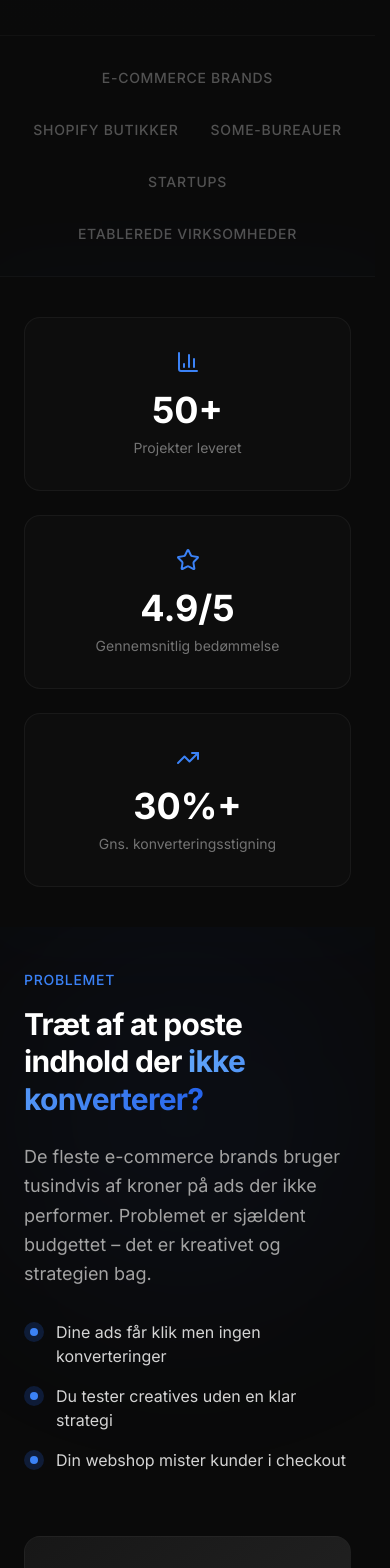
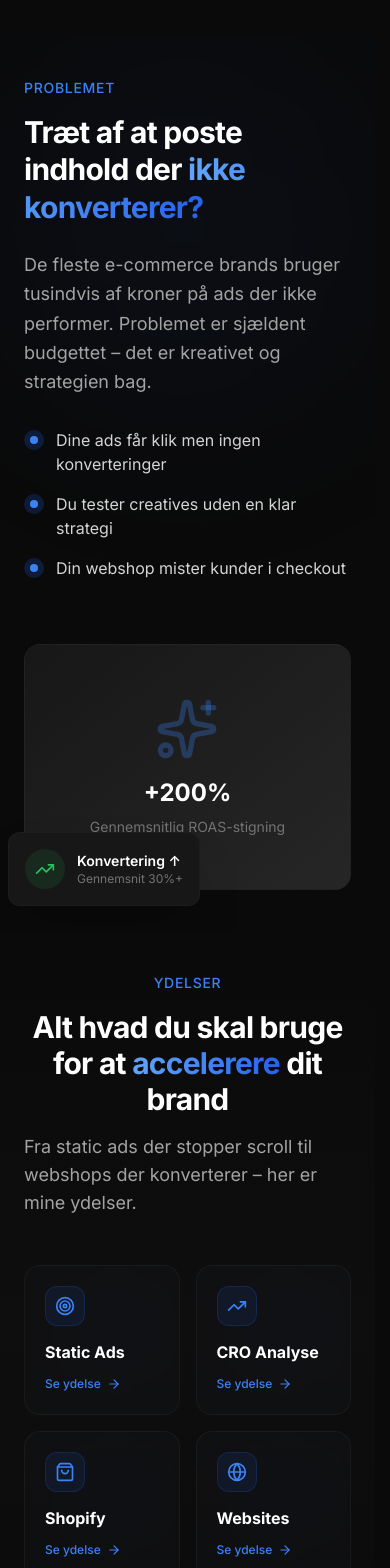
Before and after one commit to Frederikhs11061/konvertio-nextjs, a Next.js app: page / in a window 390 px wide. Shown: the part 1060-2628 px from the top of the page. Built offline with nearby package versions, Linux system fonts and the light colour scheme.

Commit message:
Remove trust bar & stats sections; make services and testimonials 2-column on mobile

```diff
--- a/app/page.tsx
+++ b/app/page.tsx
@@ -1,6 +1,6 @@
 import Link from 'next/link'
 import Image from 'next/image'
-import { ArrowRight, Target, TrendingUp, ShoppingBag, Globe, Check, Zap, Play, Star, BarChart3, Sparkles } from 'lucide-react'
+import { ArrowRight, Target, TrendingUp, ShoppingBag, Globe, Check, Zap, Play, Sparkles } from 'lucide-react'
 import type { Metadata } from 'next'
 import Testimonials from '@/components/Testimonials'
 import AnimateSection from '@/components/AnimateSection'
@@ -21,16 +21,6 @@ const badges = [
   { icon: Target, label: 'Static Ads Ekspert' },
   { icon: TrendingUp, label: 'CRO & Konvertering' },
   { icon: ShoppingBag, label: 'Shopify Specialist' },
-]
-
-const statsData = [
-  { value: '50+', label: 'Projekter leveret', icon: BarChart3 },
-  { value: '4.9/5', label: 'Gennemsnitlig bedømmelse', icon: Star },
-  { value: '30%+', label: 'Gns. konverteringsstigning', icon: TrendingUp },
-]
-
-const trustLogos = [
-  'E-commerce brands', 'Shopify butikker', 'SoMe-bureauer', 'Startups', 'Etablerede virksomheder',
 ]
 
 export default function HomePage() {
@@ -94,37 +84,6 @@ export default function HomePage() {
               ))}
             </div>
           </AnimateSection>
-        </div>
-      </section>
-
-      {/* Trust bar */}
-      <section className="py-8 px-6 border-y border-neutral-800/30 overflow-hidden">
-        <div className="max-w-7xl mx-auto">
-          <div className="flex items-center justify-center gap-8 md:gap-16 flex-wrap">
-            {trustLogos.map((name) => (
-              <span key={name} className="text-sm text-neutral-600 font-medium uppercase tracking-wider whitespace-nowrap">
-                {name}
-              </span>
-            ))}
-          </div>
-        </div>
-      </section>
-
-      {/* Stats */}
-      <section className="py-10 md:py-16 px-6 relative">
-        <div className="absolute inset-0 glow-brand pointer-events-none opacity-30" />
-        <div className="relative max-w-7xl mx-auto">
-          <div className="grid grid-cols-1 sm:grid-cols-3 gap-6">
-            {statsData.map((stat, i) => (
-              <AnimateSection key={stat.label} delay={i * 100} animation="scale">
-                <div className="text-center p-8 rounded-2xl bg-neutral-900/30 border border-neutral-800/50 card-hover">
-                  <stat.icon className="w-6 h-6 text-brand-500 mx-auto mb-4" />
-                  <p className="text-4xl sm:text-5xl font-bold text-white mb-2">{stat.value}</p>
-                  <p className="text-sm text-neutral-500">{stat.label}</p>
-                </div>
-              </AnimateSection>
-            ))}
-          </div>
         </div>
       </section>
 
@@ -204,25 +163,25 @@ export default function HomePage() {
             </p>
           </AnimateSection>
 
-          <div className="grid md:grid-cols-2 gap-6 mb-12">
+          <div className="grid grid-cols-2 gap-4 md:gap-6 mb-12">
             {services.map((service, i) => {
               const Icon = iconMap[service.icon] || Target
               return (
                 <AnimateSection key={service.slug} delay={i * 100} animation="scale">
                   <Link
                     href={`/ydelser/${service.slug}`}
-                    className="group flex flex-col p-8 rounded-2xl bg-neutral-900/30 border border-neutral-800/50 card-hover h-full relative overflow-hidden"
+                    className="group flex flex-col p-5 md:p-8 rounded-2xl bg-neutral-900/30 border border-neutral-800/50 card-hover h-full relative overflow-hidden"
                   >
                     <div className="absolute top-0 right-0 w-32 h-32 bg-brand-600/5 rounded-full blur-[60px] pointer-events-none group-hover:bg-brand-600/10 transition-all duration-700" />
                     <div className="relative">
-                      <div className="w-12 h-12 rounded-xl bg-brand-600/10 border border-brand-600/20 flex items-center justify-center mb-6 group-hover:bg-brand-600/20 transition-colors duration-300">
-                        <Icon className="w-6 h-6 text-brand-500" />
+                      <div className="w-10 h-10 md:w-12 md:h-12 rounded-xl bg-brand-600/10 border border-brand-600/20 flex items-center justify-center mb-4 md:mb-6 group-hover:bg-brand-600/20 transition-colors duration-300">
+                        <Icon className="w-5 h-5 md:w-6 md:h-6 text-brand-500" />
                       </div>
-                      <h3 className="text-xl font-bold text-white mb-3">{service.shortTitle}</h3>
-                      <p className="text-neutral-400 leading-relaxed mb-6 flex-1">{service.shortDescription}</p>
-                      <span className="inline-flex items-center gap-2 text-sm font-medium text-brand-500 group-hover:text-brand-400 transition-colors">
+                      <h3 className="text-base md:text-xl font-bold text-white mb-2 md:mb-3 leading-tight">{service.shortTitle}</h3>
+                      <p className="text-neutral-400 leading-relaxed mb-4 md:mb-6 flex-1 text-sm md:text-base hidden sm:block">{service.shortDescription}</p>
+                      <span className="inline-flex items-center gap-1.5 text-xs md:text-sm font-medium text-brand-500 group-hover:text-brand-400 transition-colors">
                         Se ydelse
-                        <ArrowRight className="w-4 h-4 group-hover:translate-x-1 transition-transform duration-300" />
+                        <ArrowRight className="w-3.5 h-3.5 md:w-4 md:h-4 group-hover:translate-x-1 transition-transform duration-300" />
                       </span>
                     </div>
                   </Link>
--- a/components/Testimonials.tsx
+++ b/components/Testimonials.tsx
@@ -44,25 +44,25 @@ export default function Testimonials() {
                     </p>
                 </AnimateSection>
 
-                <div className="grid md:grid-cols-2 gap-6">
+                <div className="grid grid-cols-2 gap-4 md:gap-6">
                     {testimonials.map((t, i) => (
                         <AnimateSection key={t.name} delay={i * 100} animation={i % 2 === 0 ? 'slide-left' : 'slide-right'}>
-                            <article className="group p-7 rounded-2xl bg-neutral-900/40 border border-neutral-800/50 hover:border-neutral-700/50 transition-all duration-500 hover:bg-neutral-900/60 h-full">
-                                <div className="flex gap-1 mb-5" aria-label="5 ud af 5 stjerner">
+                            <article className="group p-5 md:p-7 rounded-2xl bg-neutral-900/40 border border-neutral-800/50 hover:border-neutral-700/50 transition-all duration-500 hover:bg-neutral-900/60 h-full">
+                                <div className="flex gap-0.5 mb-4" aria-label="5 ud af 5 stjerner">
                                     {[...Array(5)].map((_, j) => (
-                                        <span key={j} className="text-brand-500 text-lg">★</span>
+                                        <span key={j} className="text-brand-500 text-sm md:text-lg">★</span>
                                     ))}
                                 </div>
-                                <blockquote className="text-neutral-300 leading-relaxed mb-6 text-[15px]">
+                                <blockquote className="text-neutral-300 leading-relaxed mb-5 text-xs sm:text-sm md:text-[15px]">
                                     &ldquo;{t.quote}&rdquo;
                                 </blockquote>
-                                <div className="flex items-center gap-3 pt-4 border-t border-neutral-800/50">
-                                    <div className="w-10 h-10 rounded-full bg-gradient-to-br from-brand-600 to-brand-800 flex items-center justify-center flex-shrink-0">
-                                        <span className="text-white text-sm font-bold">{t.initial}</span>
+                                <div className="flex items-center gap-2 md:gap-3 pt-4 border-t border-neutral-800/50">
+                                    <div className="w-8 h-8 md:w-10 md:h-10 rounded-full bg-gradient-to-br from-brand-600 to-brand-800 flex items-center justify-center flex-shrink-0">
+                                        <span className="text-white text-xs md:text-sm font-bold">{t.initial}</span>
                                     </div>
                                     <div>
-                                        <p className="text-sm font-semibold text-white">{t.name}</p>
-                                        <p className="text-sm text-neutral-500">{t.company}</p>
+                                        <p className="text-xs md:text-sm font-semibold text-white">{t.name}</p>
+                                        <p className="text-xs text-neutral-500">{t.company}</p>
                                     </div>
                                 </div>
                             </article>
```
